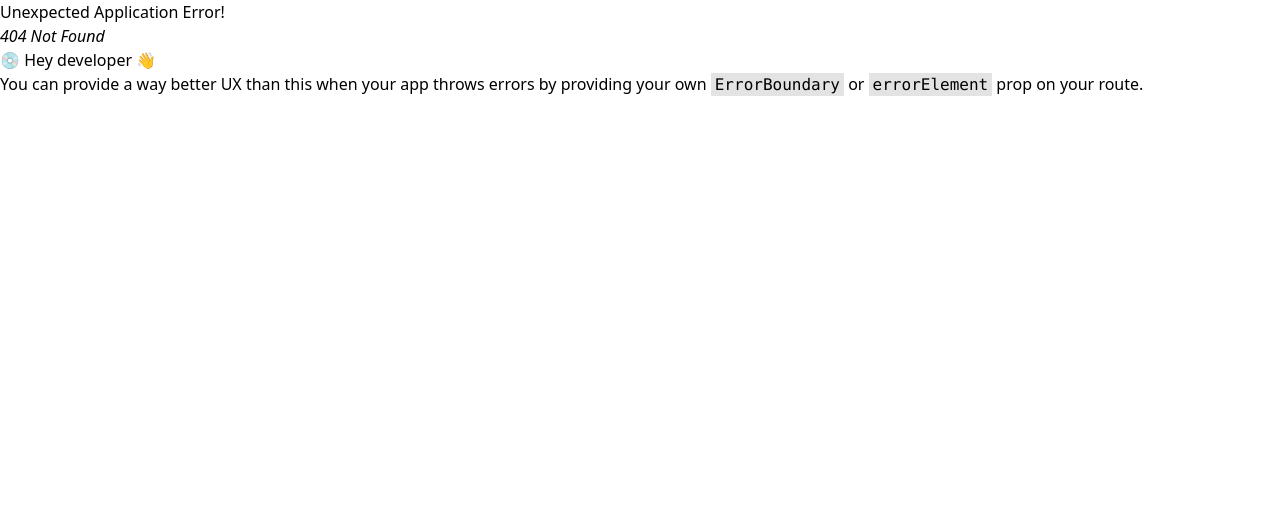
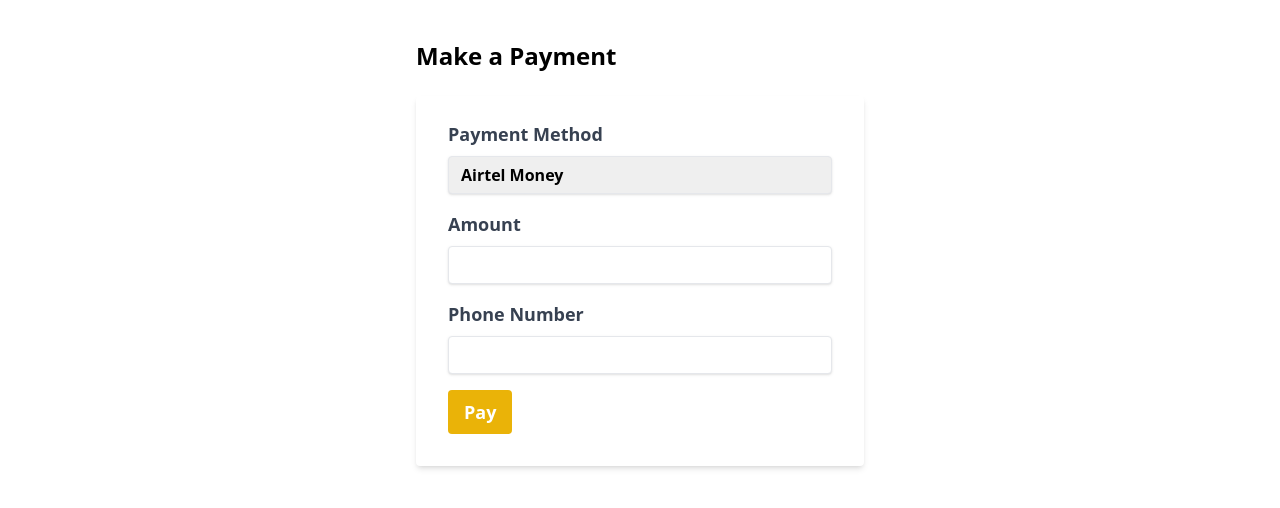
Before and after one commit to MsMalunguza/Group-4-project, a React (Create React App) app: page /Payments in a window 1280 px wide. Before the commit this address had no page. Shown: the top 508 px of the page. Built offline with nearby package versions, Linux system fonts and the light colour scheme.

Commit message:
trying to make a better way for payment feature for the project using NB, Mpamba, and Airtel Money

```diff
--- a/package.json
+++ b/package.json
@@ -6,6 +6,7 @@
     "@testing-library/jest-dom": "^5.17.0",
     "@testing-library/react": "^13.4.0",
     "@testing-library/user-event": "^13.5.0",
+    "axios": "^1.7.2",
     "formik": "^2.4.6",
     "react": "^18.3.1",
     "react-dom": "^18.3.1",
--- a/src/App.js
+++ b/src/App.js
@@ -4,6 +4,7 @@
 import Footer from "./Components/Footer";
 import Banner from "./Components/Banner";
 import Card from "./Components/Card";
+import Payments from "./Components/Payments";
 
 function App() {
   return (
@@ -14,6 +15,7 @@
       <Card></Card>
 
       <Footer></Footer>
+      <Payments></Payments>
     </div>
   );
 }
--- /dev/null
+++ b/src/Components/Payments.js
@@ -0,0 +1,121 @@
+import React, { useState } from "react";
+import axios from "axios";
+
+const PaymentForm = () => {
+  const [paymentMethod, setPaymentMethod] = useState("airtel_money");
+  const [amount, setAmount] = useState("");
+  const [phoneNumber, setPhoneNumber] = useState("");
+  const [accountNumber, setAccountNumber] = useState("");
+  const [message, setMessage] = useState("");
+
+  const handlePayment = async (e) => {
+    e.preventDefault();
+
+    const data = {
+      payment_method: paymentMethod,
+      amount: amount,
+      phone_number: phoneNumber,
+      account_number: accountNumber,
+    };
+
+    try {
+      const response = await axios.post("/pay", data);
+      setMessage(`Payment successful: ${response.data.status}`);
+    } catch (error) {
+      setMessage(`Payment failed: ${error.response.data.error}`);
+    }
+  };
+
+  return (
+    <div className="max-w-md mx-auto mt-10">
+      <h2 className="text-2xl font-bold mb-6">Make a Payment</h2>
+      <form
+        onSubmit={handlePayment}
+        className="bg-white shadow-md rounded px-8 pt-6 pb-8 mb-4"
+      >
+        <div className="mb-4">
+          <label
+            className="block text-gray-700 text-lg font-bold mb-2"
+            htmlFor="paymentMethod"
+          >
+            Payment Method
+          </label>
+          <select
+            id="paymentMethod"
+            value={paymentMethod}
+            onChange={(e) => setPaymentMethod(e.target.value)}
+            className="shadow appearance-none border rounded w-full font-bold py-2 px-3 text-white-500 leading-tight focus:outline-none focus:shadow-outline"
+          >
+            <option value="airtel_money">Airtel Money</option>
+            <option value="mpamba">Mpamba</option>
+            <option value="nbm">National Bank of Malawi</option>
+          </select>
+        </div>
+
+        <div className="mb-4">
+          <label
+            className="block text-gray-700 text-lg  font-bold mb-2"
+            htmlFor="amount"
+          >
+            Amount
+          </label>
+          <input
+            type="number"
+            id="amount"
+            value={amount}
+            onChange={(e) => setAmount(e.target.value)}
+            className="shadow appearance-none border rounded w-full py-2 px-3 text-gray-700 leading-tight focus:outline-none focus:shadow-outline"
+          />
+        </div>
+
+        {(paymentMethod === "airtel_money" || paymentMethod === "mpamba") && (
+          <div className="mb-4">
+            <label
+              className="block text-gray-700 text-lg font-bold mb-2"
+              htmlFor="phoneNumber"
+            >
+              Phone Number
+            </label>
+            <input
+              type="text"
+              id="phoneNumber"
+              value={phoneNumber}
+              onChange={(e) => setPhoneNumber(e.target.value)}
+              className="shadow appearance-none border rounded w-full py-2 px-3 text-gray-700 leading-tight focus:outline-none focus:shadow-outline"
+            />
+          </div>
+        )}
+
+        {paymentMethod === "nbm" && (
+          <div className="mb-4">
+            <label
+              className="block text-gray-700 text-sm font-bold mb-2"
+              htmlFor="accountNumber"
+            >
+              Account Number
+            </label>
+            <input
+              type="text"
+              id="accountNumber"
+              value={accountNumber}
+              onChange={(e) => setAccountNumber(e.target.value)}
+              className="shadow appearance-none border rounded w-full py-2 px-3 text-gray-700 leading-tight focus:outline-none focus:shadow-outline"
+            />
+          </div>
+        )}
+
+        <div className="flex items-center justify-between">
+          <button
+            type="submit"
+            className="bg-yellow-500 hover:bg-blue-500 text-white text-lg font-bold py-2 px-4 rounded focus:outline-none focus:shadow-outline"
+          >
+            Pay
+          </button>
+        </div>
+      </form>
+      {message && <p className="text-red-500 text-xs italic">{message}</p>}
+    </div>
+  );
+};
+
+export default PaymentForm;
--- a/src/routes.js
+++ b/src/routes.js
@@ -5,6 +5,7 @@
 import Register2 from "./Components/LogIn/Register2";
 import LogIn2 from "./Components/LogIn/LogIn2";
 import Contact from "./Components/Contact";
+import Payments from "./Components/Payments";
 
 const router = createBrowserRouter([
   {
@@ -28,5 +29,9 @@
     path: "/contact",
     element: <Contact></Contact>,
   },
+  {
+    path:"/Payments",
+    element: <Payments></Payments>
+  }
 ]);
 export default router;
```
Also changed, not shown: 1 other file (tests, documents, lock files or other folders).
